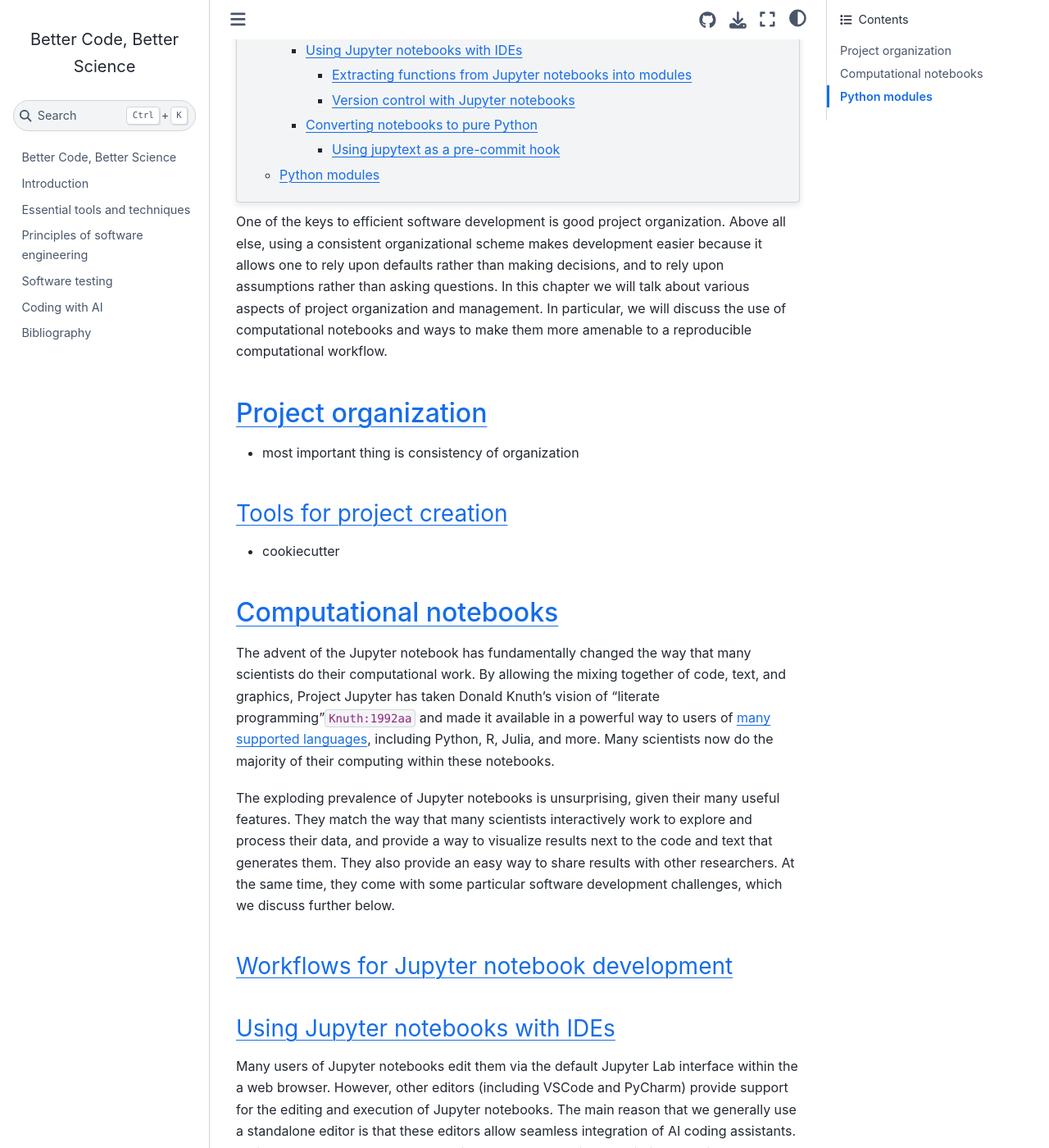
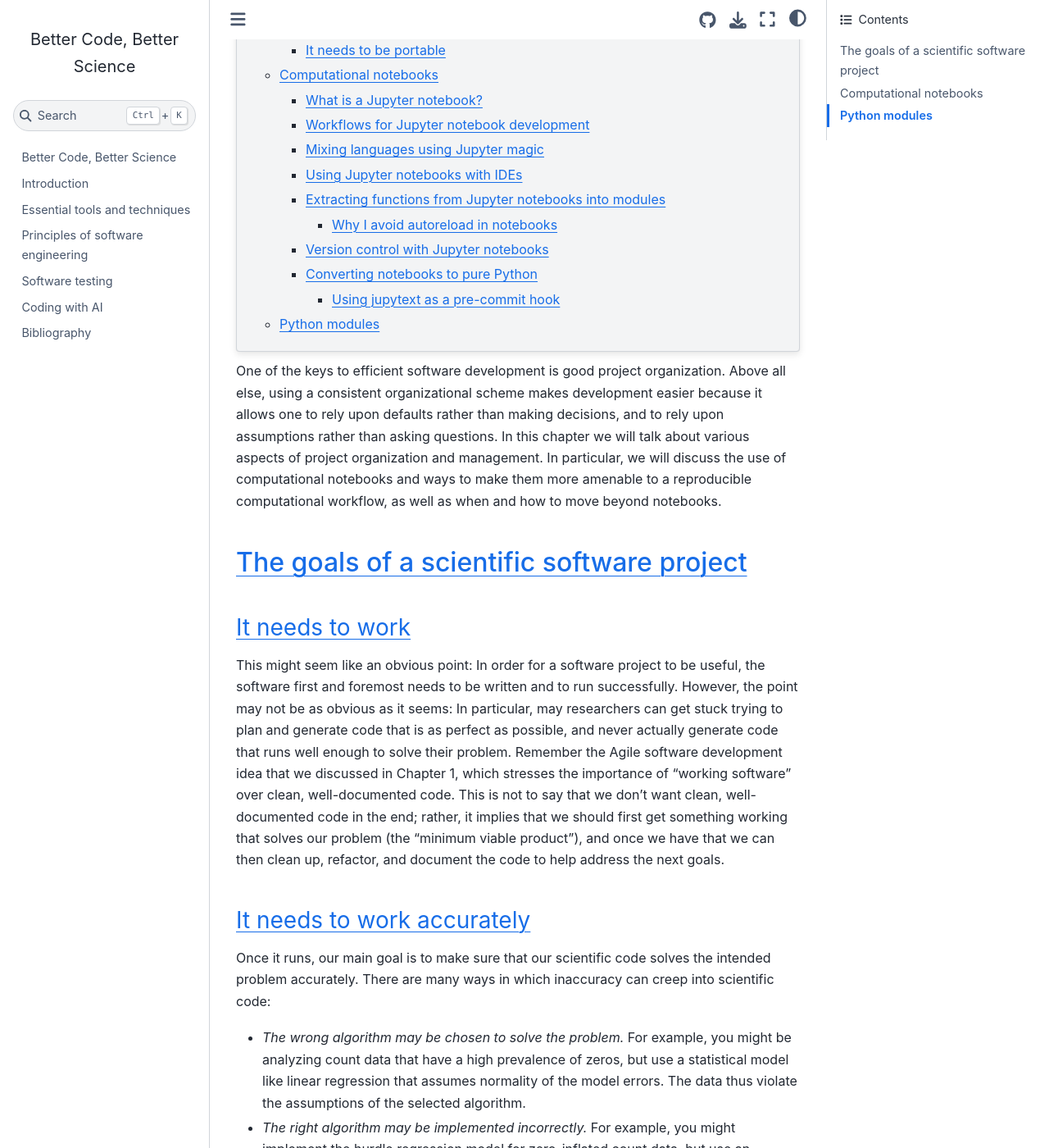
Before and after one commit to poldrack/BetterCodeBetterScience, a Jupyter Book: the page built from book/project_organization.md, in a window 1280 px wide and 1400 px high, scrolled down 339 px. Shown: the whole window at 82% size. Built offline with Jupyter Book 1.0.4 settings and Sphinx 7.4.7 and the Sphinx Book theme 1.1.4, drawn with Linux system fonts in a browser that asks for light colours; pages that are not in the unit, such as notebooks, are missing from menus; cross-references to code outside the pages are shown as plain code; some of the changed text lies outside the part shown.

Commit message:
initial commit

````diff
--- a/book/project_organization.md
+++ b/book/project_organization.md
@@ -3,33 +3,56 @@
 ```{contents}
 ```
 
-One of the keys to efficient software development is good project organization.  Above all else, using a consistent organizational scheme makes development easier because it allows one to rely upon defaults rather than making decisions, and to rely upon assumptions rather than asking questions. In this chapter we will talk about various aspects of project organization and management.  In particular, we will discuss the use of computational notebooks and ways to make them more amenable to a reproducible computational workflow.
+One of the keys to efficient software development is good project organization.  Above all else, using a consistent organizational scheme makes development easier because it allows one to rely upon defaults rather than making decisions, and to rely upon assumptions rather than asking questions. In this chapter we will talk about various aspects of project organization and management.  In particular, we will discuss the use of computational notebooks and ways to make them more amenable to a reproducible computational workflow, as well as when and how to move beyond notebooks.
 
-## Project organization
+## The goals of a scientific software project
 
-- most important thing is consistency of organization
+### It needs to work
+
+This might seem like an obvious point: In order for a software project to be useful, the software first and foremost needs to be written and to run successfully.  However, the point may not be as obvious as it seems: In particular, may researchers can get stuck trying to plan and generate code that is as perfect as possible, and never actually generate code that runs well enough to solve their problem.  Remember the Agile software development idea that we discussed in Chapter 1, which stresses the importance of "working software" over clean, well-documented code. This is not to say that we don't want clean, well-documented code in the end; rather, it implies that we should first get something working that solves our problem (the "minimum viable product"), and once we have that we can then clean up, refactor, and document the code to help address the next goals.
+
+### It needs to work accurately
+
+Once it runs, our main goal is to make sure that our scientific code solves the intended problem accurately.  There are many ways in which inaccuracy can creep into scientific code:
+
+- *The wrong algorithm may be chosen to solve the problem.* For example, you might be analyzing count data that have a high prevalence of zeros, but use a statistical model like linear regression that assumes normality of the model errors.  The data thus violate the assumptions of the selected algorithm.
+- *The right algorithm may be implemented incorrectly.*  For example, you might implement the hurdle regression model for zero-inflated count data, but use an incorrect implementation (like the one that is often recommended by AI coding tools, as discussed in an earlier chapter).
+- *The algorithm may not perform properly.* For example, one might use a linear mixed effects model that is estimated using a maximum likelihood method, but the estimation procedure doesn't converge for the particular dataset and model specification, leading to potentially invalid parameter estimates.  Similarly, an estimation procedure may return parameter estimates that are located at the boundaries of the procedure, suggesting that these estimates are not valid.
+- *The assumptions about the data may be incorrect.*  For example, a variable label in the data may suggest that the variable means one thing, when in fact it means different things for different observations depending on their experimental condition.
+
+These are just a few examples of how code that runs may return answers that are incorrect, each of which could lead to invalid scientific claims if they are not caught.
 
 
+### It needs to be understandable
 
-### Tools for project creation
+As we discussed in our earlier sections on clean coding, one of the most important features of good code is *readability*.  If the code is not readable, then it will be difficult for you or someone else to understand it in the future.  Even language models benefit greatly from readable code, making it much easier for them to infer the original intent and goals of the code (even if they can often do this even with unreadable code).
 
-- cookiecutter
+### It needs to be portable
+
+It's rare for one to perform analyses that are only meant to run on one specific computer system.  Coding portably (as discussed in Chapter 3) makes it easy to run the code on other machines.  This can be useful, for example, when one replaces one's laptop, or when one needs to scale their code to run on a high-performance computing system.  It also helps ensure that the code can be tested using automated testing tools, like those discussed in Chapter 4.
 
 
 ## Computational notebooks
 
-The advent of the Jupyter notebook has fundamentally changed the way that many scientists do their computational work.  By allowing the mixing together of code, text, and graphics, Project Jupyter has taken Donald Knuth's vision of "literate programming"{cite:p}`Knuth:1992aa` and made it available in a powerful way to users of [many supported languages](https://github.com/jupyter/jupyter/wiki/Jupyter-kernels), including Python, R, Julia, and more.  Many scientists now do the majority of their computing within these notebooks.
+The advent of the Jupyter notebook has fundamentally changed the way that many scientists do their computational work.  By allowing the mixing together of code, text, and graphics, Project Jupyter has taken Donald Knuth's vision of "literate programming"{cite:p}`Knuth:1992aa` and made it available in a powerful way to users of [many supported languages](https://github.com/jupyter/jupyter/wiki/Jupyter-kernels), including Python, R, Julia, and more.  Many scientists now do the majority of their computing within these notebooks or similar literate programming frameworks (such as RMarkdown or Quarto notebooks). Given its popularity and flexibility we will focus on Jupyter, but many of the points raised below extend to other frameworks as well.
 
 The exploding prevalence of Jupyter notebooks is unsurprising, given their many useful features. They match the way that many scientists interactively work to explore and process their data, and provide a way to visualize results next to the code and text that generates them. They also provide an easy way to share results with other researchers. At the same time, they come with some particular software development challenges, which we discuss further below.
 
+### What is a Jupyter notebook?
+
+
+
 ### Workflows for Jupyter notebook development
+
+
+### Mixing languages using Jupyter magic
 
 
 ### Using Jupyter notebooks with IDEs
 
 Many users of Jupyter notebooks edit them via the default Jupyter Lab interface within the a web browser. However, other editors (including VSCode and PyCharm) provide support for the editing and execution of Jupyter notebooks.  The main reason that we generally use a standalone editor is that these editors allow seamless integration of AI coding assistants.  While there are tools that attempt to integrate these assistants within the native Jupyter interface, they are at present nowhere near the level of the commercial IDEs like VSCode.  In addition, these IDEs provide easy access to many other essential coding features, such as code formatting and automated linting.
 
-#### Extracting functions from Jupyter notebooks into modules
+### Extracting functions from Jupyter notebooks into modules
 
 It's common for users of Jupyter notebooks to define functions within their notebook in order to modularize their code. This is of course a good practice, but suggest that these functions be moved to a module outside of jupyter and imported, rather than being defined within the Jupyter notebook. The reason has to do with the fact that the variables defined in all of the cells within a Jupyter notebook have a global scope.  As we discussed in Chapter Three, global variables are generally frowned upon because they can make it very difficult to debug problems.  In the case of Jupyter notebooks, we have on more than one occasioned been flummoxed by a difficult debugging problem, only to realize that it was due to our use of a global variable within a function.  If a function is defined within the notebook then variables within the global scope are accessible within the function, whereas if a function is imported from another module those global variables are not accessible within the function.  As an example, if we execute the following code within a Jupyter notebook cell:
 
@@ -75,8 +98,10 @@
 
 Extracting functions from notebooks into a Python module not only helps prevent problems due to the inadvertent use of global variables; it also makes those functions easier to test.  And as we learned in Chapter XXX, testing is the best way to keep our code base working and to make it easy to change when we need to.  Extracting functions also helps keep the notebook clean and readable, abstracting away the details of the functions and showing primarily the results.
 
+#### Why I avoid autoreload in notebooks
 
-#### Version control with Jupyter notebooks
+
+### Version control with Jupyter notebooks
 
 While notebooks have understandably gained wide traction, they also have some important limitations.  Foremost, the structure of the `.ipynb` file makes them problematic for use in version control systems like git. The file itself is stored as a JSON (JavaScript Object Notation) object, which in Python translates into a dictionary.  As an example, we created a very simple notebook and saved it to our computer.  We can open it as a json file, where we see the following contents:
 
````
